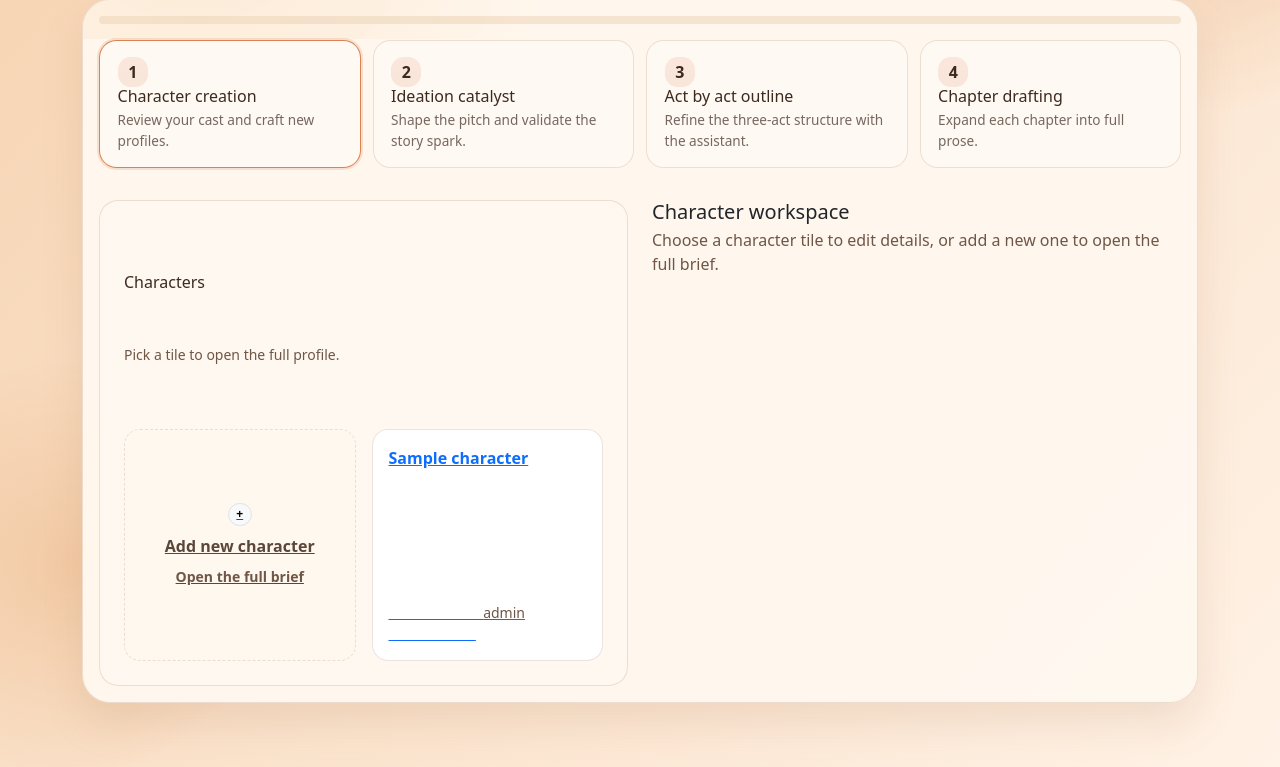
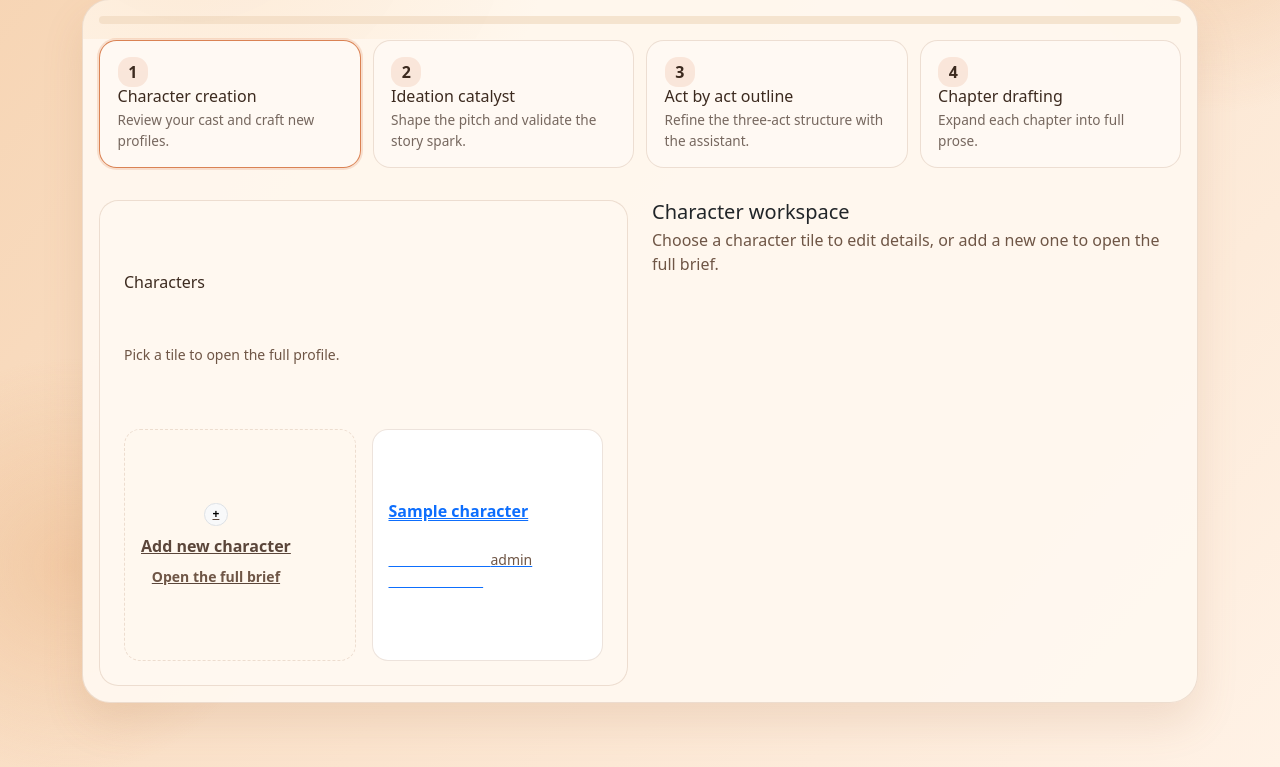
Before and after one commit to Neperienx/bookPipelineWebApp, a Flask app: template templates/project.html in a window 1280 px wide, after a click that opens the changed part. Shown: the part 184-951 px from the top of the page. Run offline with Flask 3, Linux system fonts and the light colour scheme; tables that the repository leaves empty hold one stand-in row (values such as "Sample post"); the template is opened without the code that fills it: values that come from a table or form of the project are taken from there, most other values are stand-ins (such as "Sample title", 1, 10 or a date in 2020); some libraries are stand-ins or nearby versions.

Commit message:
Adjust character tile title layout

```diff
--- a/templates/project.html
+++ b/templates/project.html
@@ -275,7 +275,8 @@
       aspect-ratio: 1 / 1;
       display: flex;
       flex-direction: column;
-      justify-content: space-between;
+      justify-content: center;
+      align-items: flex-start;
     }
     .character-tile:hover {
       transform: translateY(-2px);
@@ -296,6 +297,19 @@
     .character-tile-meta {
       font-size: 0.75rem;
       color: rgba(100, 73, 55, 0.75);
+    }
+    .character-tile-content {
+      display: flex;
+      flex-direction: column;
+      justify-content: center;
+      align-items: flex-start;
+      gap: 0.35rem;
+      height: 100%;
+      text-align: left;
+    }
+    .character-tile-name {
+      text-decoration: underline;
+      text-underline-offset: 0.2em;
     }
     .pitch-placeholder {
       color: rgba(100, 73, 55, 0.8);
@@ -420,9 +434,11 @@
                         href="{{ url_for('character_detail', project_id=project.id, character_id=character.id) }}"
                         class="character-tile"
                       >
-                        <div class="fw-semibold">{{ character.name or 'Untitled character' }}</div>
-                        <div class="text-secondary small">
-                          {{ character.role_in_story or 'Role not set yet' }}
+                        <div class="character-tile-content">
+                          <div class="character-tile-name fw-semibold">{{ character.name or 'Untitled character' }}</div>
+                          <div class="character-tile-role text-secondary small">
+                            {{ character.role_in_story or 'Role not set yet' }}
+                          </div>
                         </div>
                       </a>
                     {% endfor %}
```
